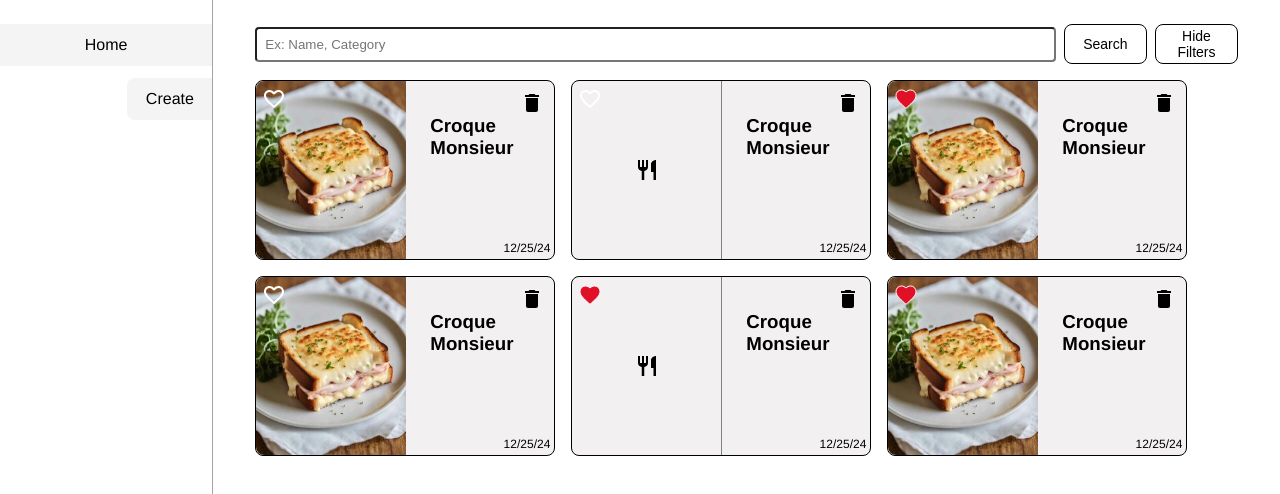
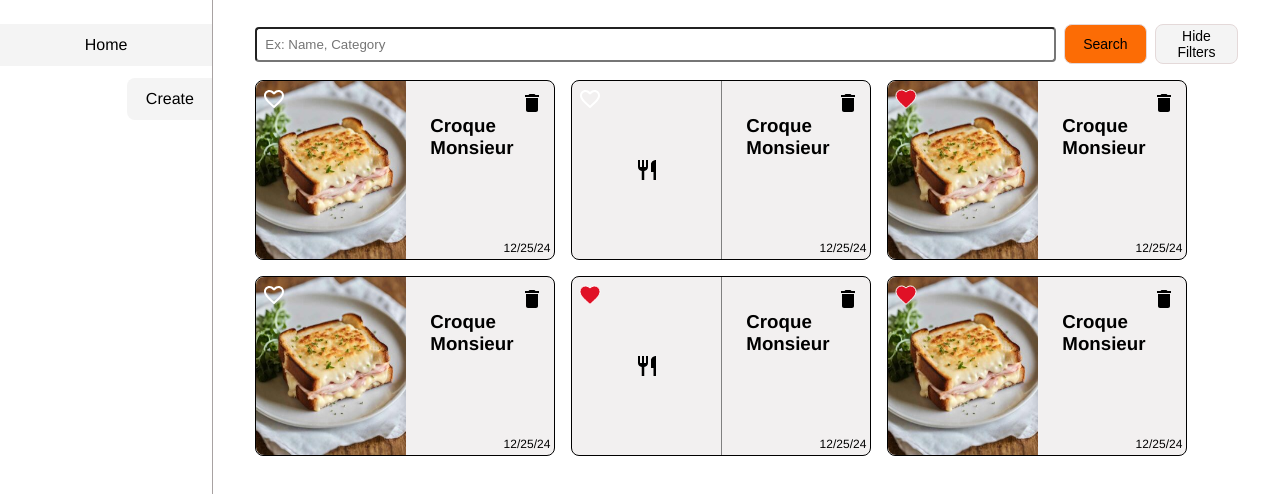
Before and after one commit to uphonia/recipe-application, a Next.js app: page / in a window 1280 px wide. Shown: the top 494 px of the page. Built offline with nearby package versions, Linux system fonts and the light colour scheme.

Commit message:
update buttons for Searchbar

```diff
--- a/src/AllRecipes/components/Search/Search.tsx
+++ b/src/AllRecipes/components/Search/Search.tsx
@@ -10,8 +10,14 @@ export const Search = () => {
     <Wrapper>
       <InputWrapper>
         <SearchInput placeholder="Ex: Name, Category" type="text" />
-        <FormButton>Search</FormButton>
-        <FormButton onClick={() => setShowFilters(!showFilters)}>
+        <FormButton buttonType="primary" size="medium">
+          Search
+        </FormButton>
+        <FormButton
+          buttonType="secondary"
+          size="medium"
+          onClick={() => setShowFilters(!showFilters)}
+        >
           {`${showFilters ? "Hide" : "Show"} Filters`}
         </FormButton>
       </InputWrapper>
```
